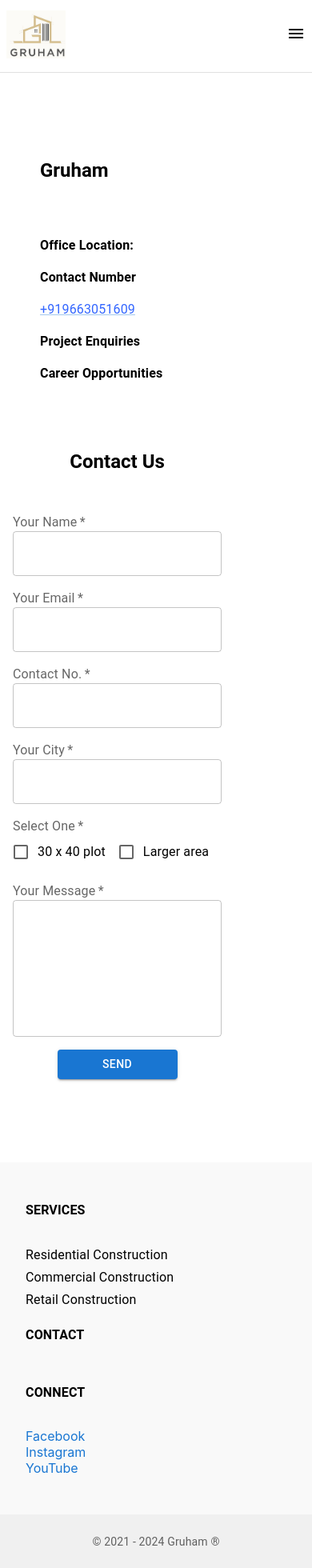
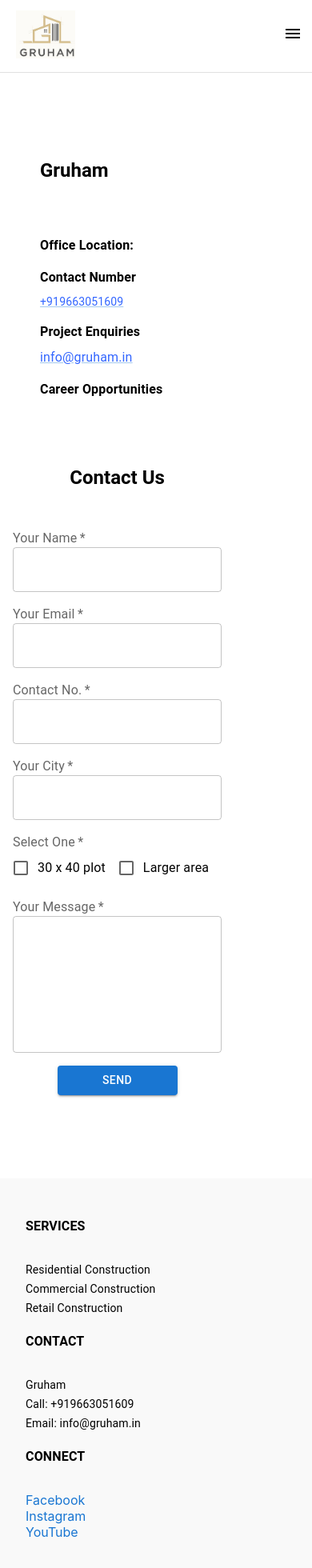
Before and after one commit to Rudreshcg/gruham, a React (Create React App) app: page /contact in a window 390 px wide. Shown: the top 1960 px of the page at 80% size. Built offline with nearby package versions, Linux system fonts and the light colour scheme; the HTML template or start-up script is replaced by a standard one.

Commit message:
updated code

```diff
--- a/src/components/Contact.tsx
+++ b/src/components/Contact.tsx
@@ -17,42 +17,45 @@
   };
 
   return (
-    <Box sx={{ width: '100%', py: 9, backgroundColor: 'white', minHeight: '100vh'}}>
-      <Grid container spacing={2} justifyContent="center" alignItems="flex-start" sx={{ flexDirection: { xs: 'column', md: 'row' }, rowGap: 2, columnGap: 2, maxWidth: '1200px', mx: 'auto' }}>
+    <Box sx={{ width: '100%', py: 9, backgroundColor: 'white', minHeight: '100vh' }}>
+      <Grid container spacing={2} justifyContent="center" alignItems="flex-start" sx={{ flexDirection: { xs: 'column', md: 'row' }, rowGap: 2, columnGap: 2, maxWidth: '1200px', width: '100%', mx: 'auto' }}>
         <Grid item xs={12} md={7} lg={6} sx={{ textAlign: 'center', padding: '50px !important' }}>
-        <Box sx={{textAlign: 'left'}}>
+          <Box sx={{ textAlign: 'left' }}>
             <Typography variant="h5" sx={{ mb: 2 }}>
               <strong>Gruham</strong>
             </Typography>
           </Box>
 
-          <Box sx={{textAlign: 'left'}}>
+          <Box sx={{ textAlign: 'left' }}>
             <Box sx={{ height: '50px' }} aria-hidden="true" />
             <Box>
 
             </Box>
+
+            <Box sx={{ mb: 2 }}>
             <Typography variant="body1" sx={{ mb: 2 }}>
               <strong>Office Location:</strong>
             </Typography>
+            </Box>
             <Box sx={{ mb: 2 }}>
-
-          </Box>
-          <Typography variant="body1" sx={{ mb: 2 }}>
+              <Typography variant="body1" sx={{ mb: 1 }}>
                 <strong>Contact Number</strong>
               </Typography>
-          <Box sx={{ mb: 2 }}>
-            <Typography variant="body1" sx={{ display: 'block' }}>
+              <Typography variant="body2" sx={{ display: 'block' }}>
                 <Link href="tel:+919663051609" sx={{ color: '#3366ff' }}>
                   +919663051609
                 </Link>
               </Typography>
             </Box>
-          <Typography variant="body1" sx={{ mb: 2 }}>
+
+            <Box sx={{ mb: 2 }}>
+            <Typography variant="body1" sx={{ mb: 1 }}>
               <strong>Project Enquiries</strong>
             </Typography>
-          <Box sx={{ mb: 2 }}>
               <Typography variant="body1" sx={{ display: 'block' }}>
-
+              <Link href="mailto:info@gruham.in" sx={{ color: '#3366ff' }}>
+                  info@gruham.in
+                </Link>
               </Typography>
             </Box>
             <Typography variant="body1">
--- a/src/components/Footer.tsx
+++ b/src/components/Footer.tsx
@@ -21,19 +21,19 @@
           <Typography variant="body1" sx={{ mb: 4 }}>
             <strong>SERVICES</strong>
           </Typography>
-          <Typography sx={{ mb: 0.5 }}>Residential Construction</Typography>
-          <Typography sx={{ mb: 0.5 }}>Commercial Construction</Typography>
-          <Typography sx={{ mb: 0.5 }}>Retail Construction</Typography>
+          <Typography variant='body2' sx={{ mb: 0.5 }}>Residential Construction</Typography>
+          <Typography variant='body2' sx={{ mb: 0.5 }}>Commercial Construction</Typography>
+          <Typography variant='body2' sx={{ mb: 0.5 }}>Retail Construction</Typography>
         </Box>
         <Box sx={{ flex: 1, mx: 2, mb: isMobile ? 2 : 0 }}>
           <Typography variant="body1" sx={{ mb: 4 }}>
             <strong>CONTACT</strong>
           </Typography>
-          {/* <Typography>Ashwin Architects</Typography>
-          <Typography>23, Ratna Vilas Rd, Basavanagudi,</Typography>
-          <Typography>Bengaluru, Karnataka 560004, India</Typography>
-          <Typography>Call: +91 (702) 6524524</Typography>
-          <Typography>Email: info@ashwinarchitects.com</Typography> */}
+          <Typography variant='body2' sx={{ mb: 0.5 }}>Gruham</Typography>
+          {/* <Typography>23, Ratna Vilas Rd, Basavanagudi,</Typography>
+          <Typography>Bengaluru, Karnataka 560004, India</Typography> */}
+          <Typography variant='body2' sx={{ mb: 0.5 }}>Call: +919663051609</Typography>
+          <Typography variant='body2' sx={{ mb: 0.5 }}>Email: info@gruham.in</Typography>
         </Box>
         <Box sx={{ flex: 1, mx: 2 }}>
           <Typography variant="body1" sx={{ mb: 4 }}>
--- a/src/components/Header.tsx
+++ b/src/components/Header.tsx
@@ -1,12 +1,11 @@
 import React, { useState } from 'react';
-import { AppBar, Toolbar, Button, IconButton, List, ListItem, ListItemText, Divider, Box, Collapse } from '@mui/material';
+import { AppBar, Toolbar, Button, IconButton, List, ListItem, ListItemText, Divider, Box, Collapse, useMediaQuery, useTheme } from '@mui/material';
 import MenuIcon from '@mui/icons-material/Menu';
 import CloseIcon from '@mui/icons-material/Close';
 import { Link as RouterLink } from 'react-router-dom';
 import { styled } from '@mui/system';
 import Logo from '../images/Logo.jpeg'; // Correct path to the image
 
-// Create a styled component for the desktop menu
 const DesktopMenu = styled('div')(({ theme }) => ({
   display: 'none',
   [theme.breakpoints.up('md')]: {
@@ -15,6 +14,9 @@
 }));
 
 const Header: React.FC = () => {
+
+  const theme = useTheme();
+  const isMobile = useMediaQuery(theme.breakpoints.down('sm'));
   const [drawerOpen, setDrawerOpen] = useState(false);
 
   const toggleDrawer = () => {
@@ -37,7 +39,7 @@
               <img
                 src={Logo}
                 alt="My App"
-                style={{ height: '60px', width: 'auto' }}
+                style={{ height: '60px', width: 'auto', paddingLeft: isMobile ? '12px' : '0px'}}
               />
             </RouterLink>
           </Box>
@@ -107,7 +109,7 @@
             edge="start"
             color="inherit"
             aria-label="menu"
-            sx={{ display: { xs: 'block', md: 'none' } }}
+            sx={{ display: { xs: 'block', md: 'none', paddingRight: '12px' } }}
             onClick={toggleDrawer}
           >
             {drawerOpen ? <CloseIcon /> : <MenuIcon />}
--- a/src/components/Projects.tsx
+++ b/src/components/Projects.tsx
@@ -10,8 +10,8 @@
   return (
     <Box sx={{ width: '100%' }}>
       <Box sx={{ display: 'flex', flexDirection: isMobile ? 'column' : 'row', justifyContent: 'space-between', gap: 2, p: 2 }}>
-        <Box sx={{ position: 'relative', flex: 1}}>
-          <img src="https://www.ashwinarchitects.com/3/wp-content/uploads/2023/03/leading-residential-architects-in-bangalore.jpg.webp"  alt="Residential" style={{ width: '100%', height: 'auto' }} />
+        <Box sx={{ position: 'relative', flex: 1 }}>
+          <img src="https://www.ashwinarchitects.com/3/wp-content/uploads/2023/03/leading-residential-architects-in-bangalore.jpg.webp" alt="Residential" style={{ width: '100%', height: isMobile ? '165px' : 'auto' }} />
           <Typography
             variant="h5"
             sx={{
@@ -29,8 +29,8 @@
             </Link>
           </Typography>
         </Box>
-        <Box sx={{ position: 'relative', flex: 1}}>
-          <img src="https://www.ashwinarchitects.com/3/wp-content/uploads/2023/03/best-architecture-firm-in-bangalore.jpg.webp" alt="Commercial" style={{ width: '100%', height: 'auto'  }} />
+        <Box sx={{ position: 'relative', flex: 1 }}>
+          <img src="https://www.ashwinarchitects.com/3/wp-content/uploads/2023/03/best-architecture-firm-in-bangalore.jpg.webp" alt="Commercial" style={{ width: '100%', height: isMobile ? '165px' : 'auto' }} />
           <Typography
             variant="h5"
             sx={{
@@ -50,7 +50,7 @@
         </Box>
       </Box>
       <Box>
-        <ProjectStatus/>
+        {/* <ProjectStatus/> */}
       </Box>
       <Box sx={{ mt: 4 }}>
         <Typography variant="h5" sx={{ mb: 2, textAlign: 'center' }}>COMPLETED PROJECTS</Typography>
```
Lines whose indentation alone changed are shown as unchanged.
